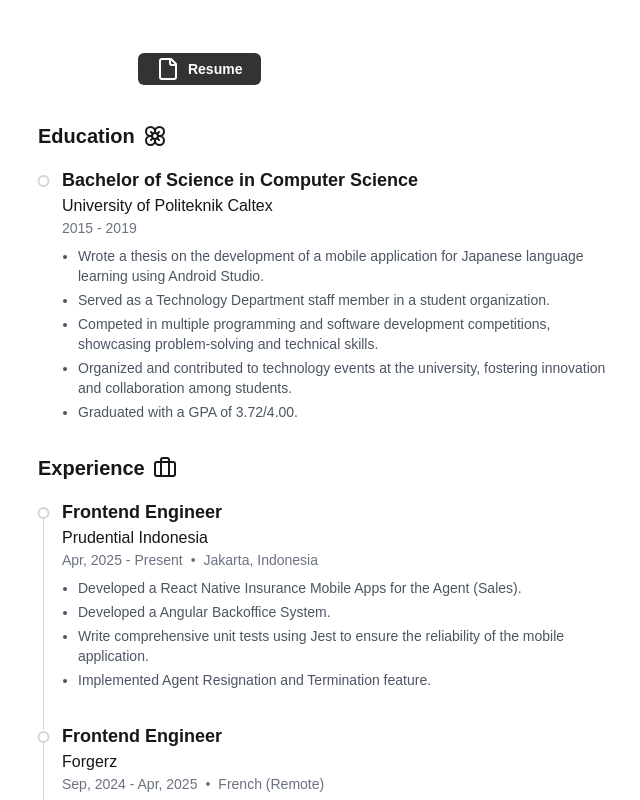
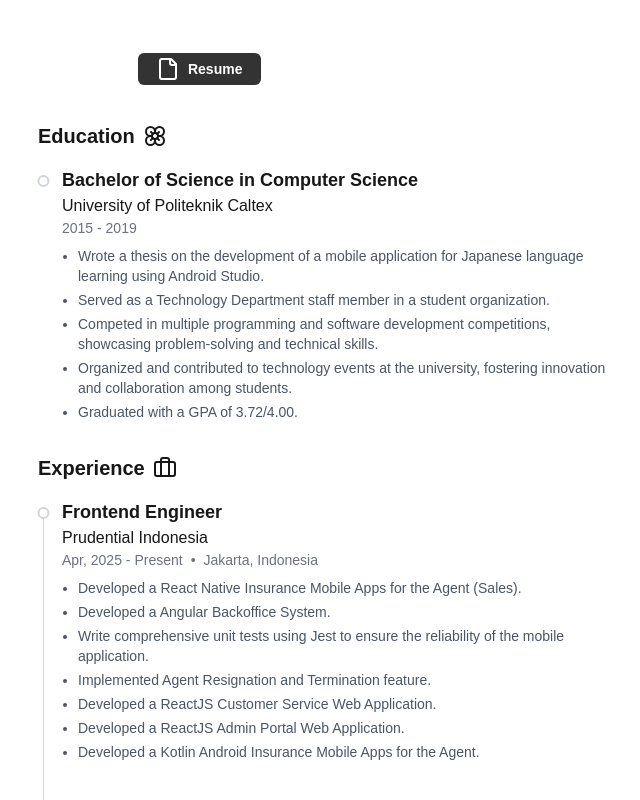
Before and after one commit to ryananjasmara/portfolio, a Next.js app: page / in a window 1280 px wide. Both pictures are taken after a click on the button "Resume". Shown: the top 800 px of the page, without its empty margins (314-954 px from the left). Built offline with nearby package versions, Linux system fonts and the light colour scheme.

Commit message:
feat: update resume (15/12/25)

```diff
--- a/src/app/__partials__/Resume.tsx
+++ b/src/app/__partials__/Resume.tsx
@@ -27,6 +27,10 @@ const experiences = [
       "Developed a Angular Backoffice System.",
       "Write comprehensive unit tests using Jest to ensure the reliability of the mobile application.",
       "Implemented Agent Resignation and Termination feature.",
+      "Developed a ReactJS Customer Service Web Application.",
+      "Developed a ReactJS Admin Portal Web Application.",
+      "Developed a Kotlin Android Insurance Mobile Apps for the Agent."
+
     ],
   },
   {
```
Also changed, not shown: 1 other file (tests, documents, lock files or other folders).
